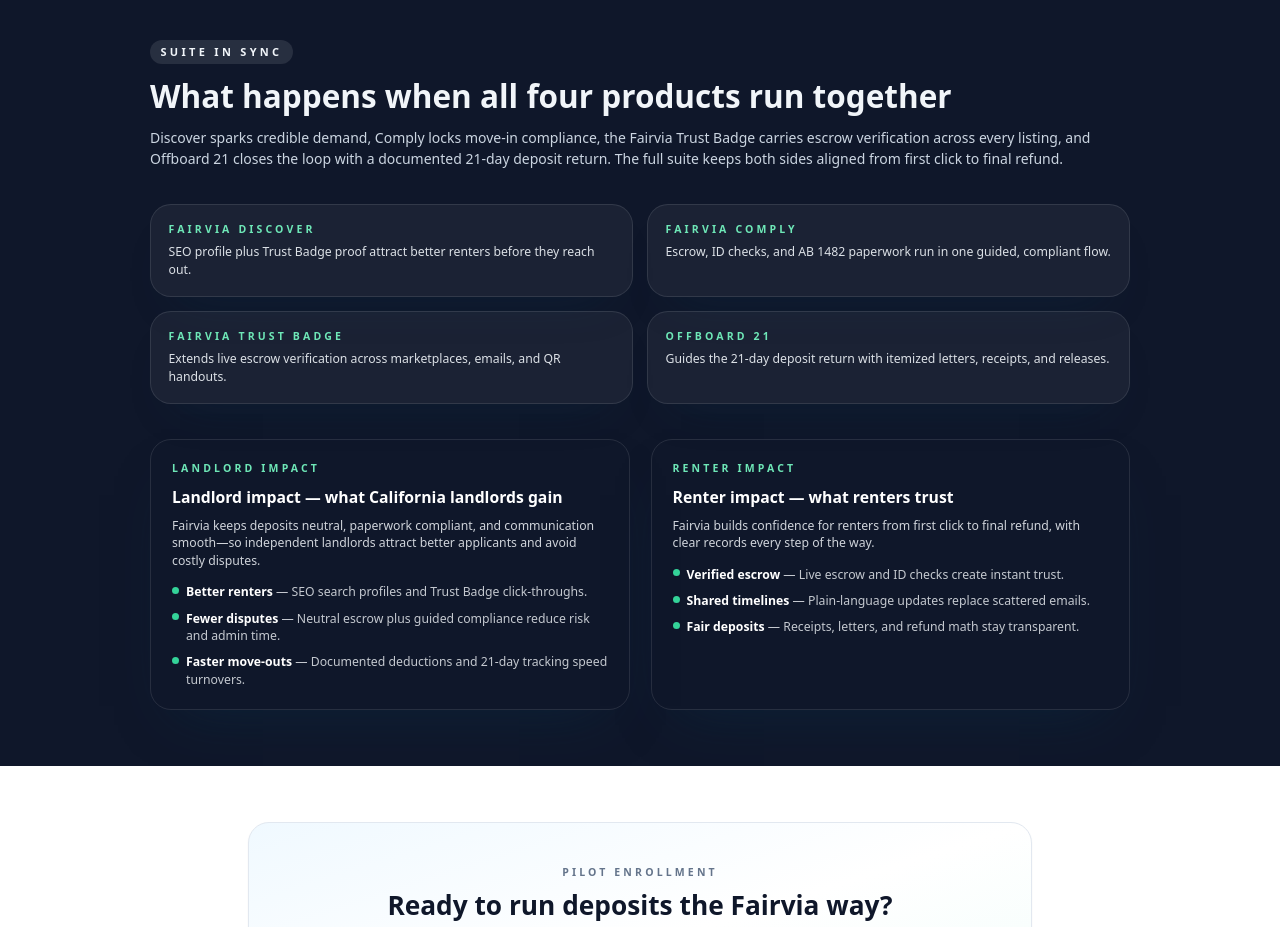
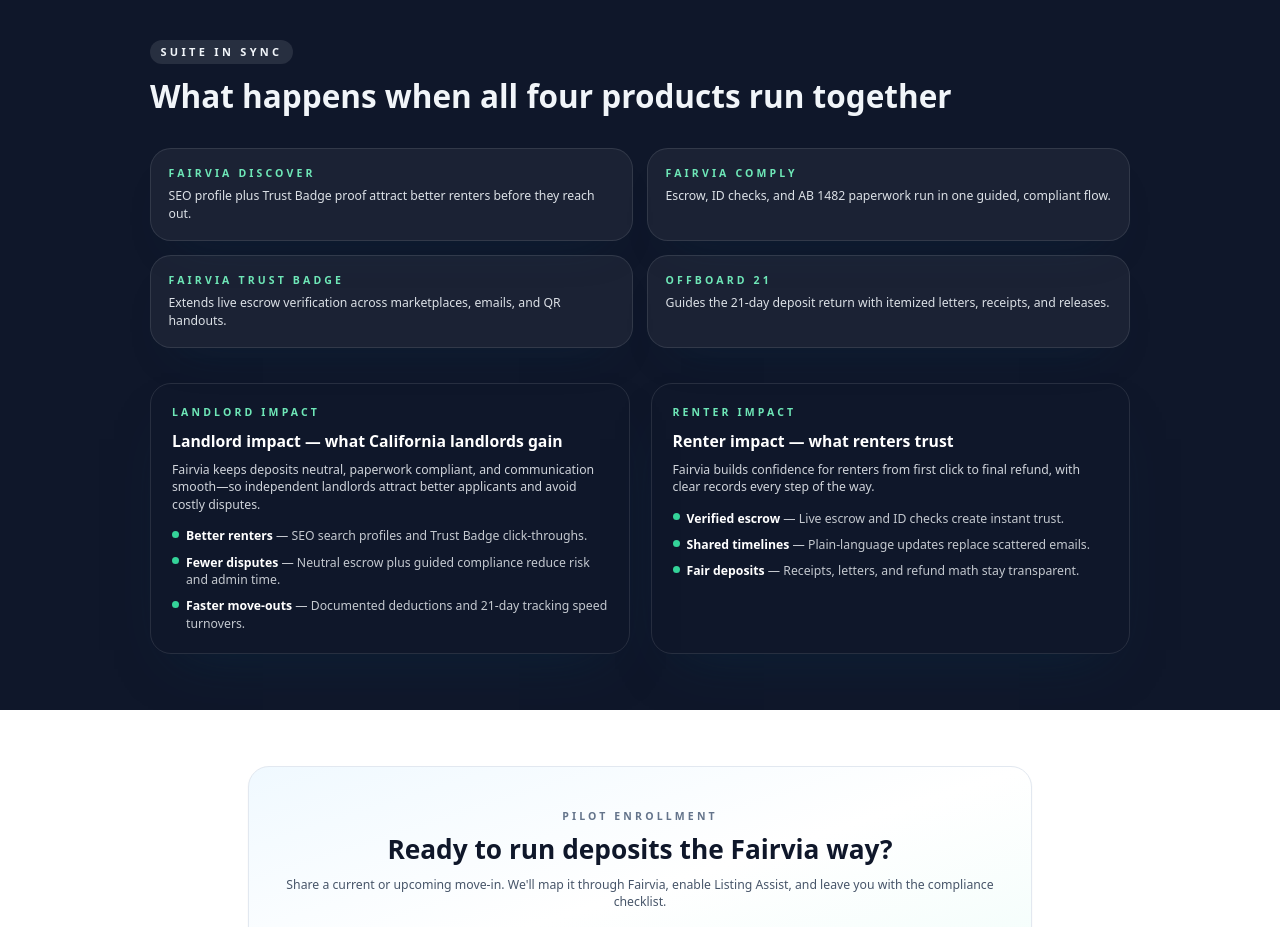
Before and after one commit to Aaronrabanal24/rentguard-landing, a Next.js app: page /features in a window 1280 px wide. Shown: the part 3420-4347 px from the top of the page. Built offline with nearby package versions, Linux system fonts and the light colour scheme.

Commit message:
deletion of sent.in feautures

```diff
--- a/src/pages/features.tsx
+++ b/src/pages/features.tsx
@@ -511,9 +511,6 @@
             Suite in sync
           </span>
           <h2 className="text-3xl font-semibold sm:text-4xl">What happens when all four products run together</h2>
-          <p className="text-sm text-slate-300 sm:text-base">
-            Discover sparks credible demand, Comply locks move-in compliance, the Fairvia Trust Badge carries escrow verification across every listing, and Offboard 21 closes the loop with a documented 21-day deposit return. The full suite keeps both sides aligned from first click to final refund.
-          </p>
         </div>
 
         <div className="grid gap-4 md:grid-cols-2">
```
